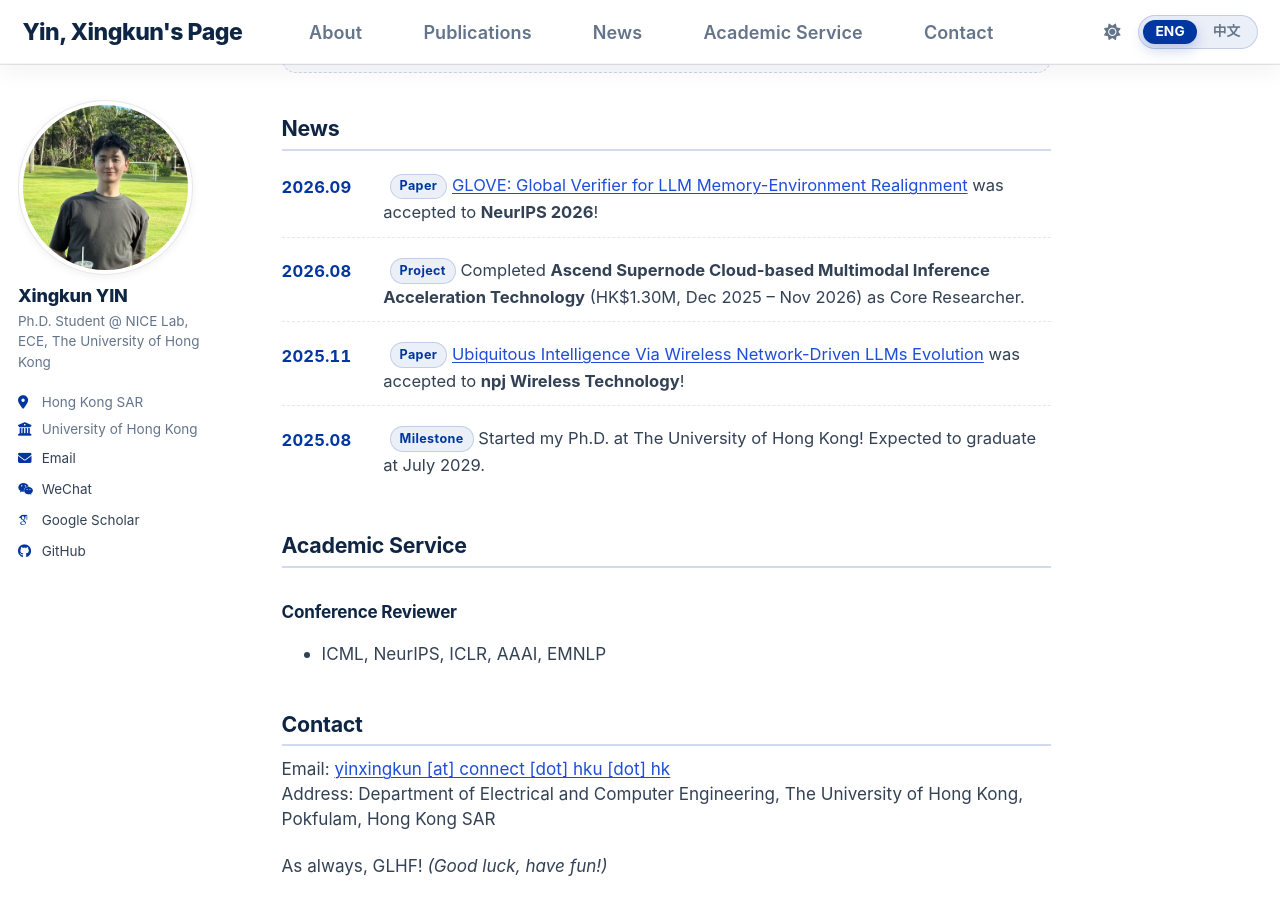
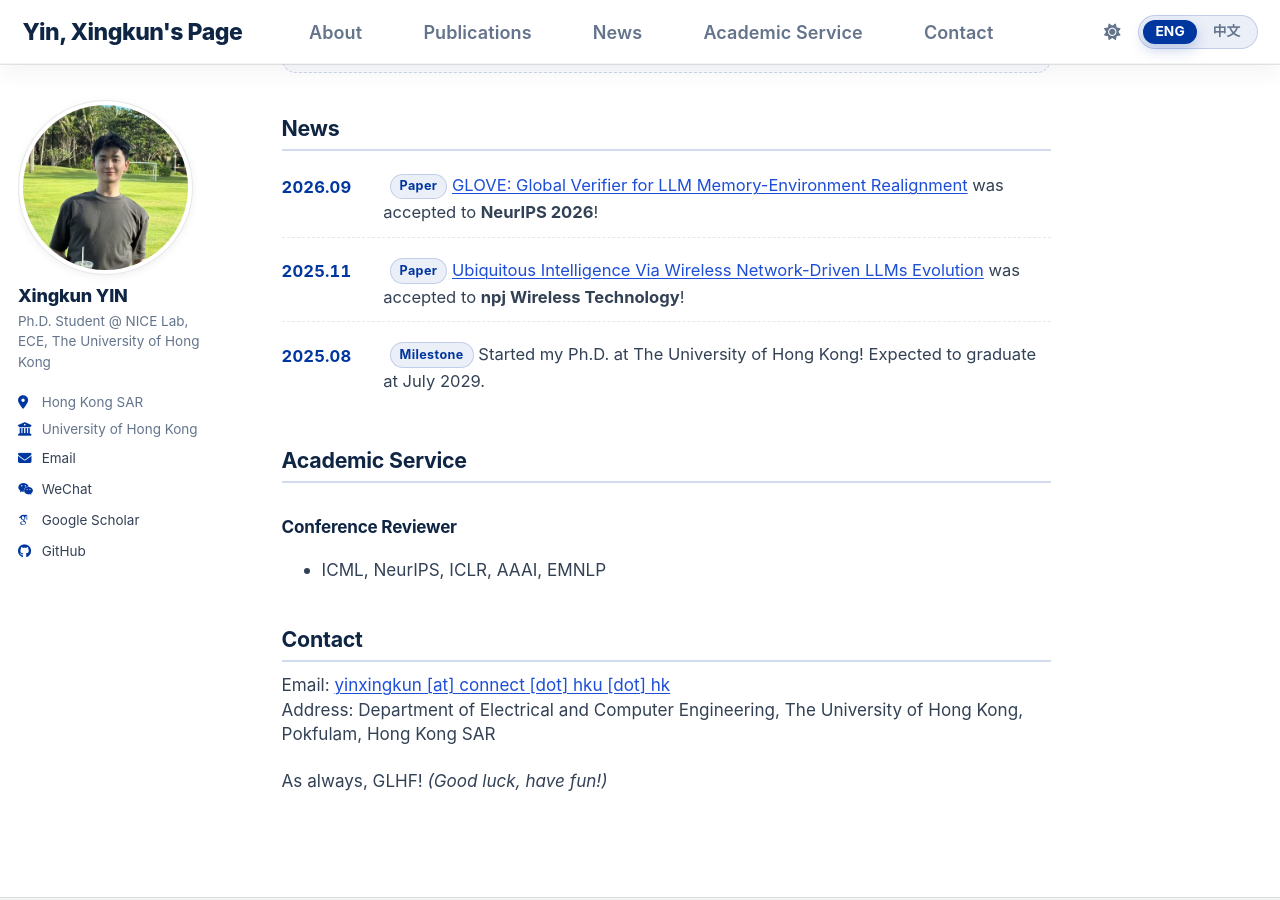
Before and after one commit to troyyxk/troyyxk.github.io, a Jekyll site: the page built from _pages/about.md, in a window 1280 px wide and 900 px high, scrolled down 3110 px. Built offline with Jekyll 4.4.1, drawn with Linux system fonts in a browser that asks for light colours; some web fonts are replaced; a script bundle is joined from its source files by our own code; library files that are not in the unit come from our copies; comment, search, counter and statistics services are not loaded.

Commit message:
Drop the Ascend project item from News

```diff
--- a/_pages/about.md
+++ b/_pages/about.md
@@ -85,13 +85,6 @@ redirect_from:
     </span>
   </li>
   <li>
-    <span class="news-list__date">2026.08</span>
-    <span class="news-list__text">
-      <span class="rs-tag"><span class="lang-en lang-inline">Project</span><span class="lang-zh lang-inline">项目</span></span>
-      <span class="lang-en lang-inline">Completed <strong>Ascend Supernode Cloud-based Multimodal Inference Acceleration Technology</strong> (HK$1.30M, Dec 2025 &ndash; Nov 2026) as Core Researcher.</span><span class="lang-zh lang-inline">作为核心研究员，完成<strong>昇腾超节点云端多模态推理加速技术</strong>项目（HK$1.30M，2025.12 – 2026.11）。</span>
-    </span>
-  </li>
-  <li>
     <span class="news-list__date">2025.11</span>
     <span class="news-list__text">
       <span class="rs-tag"><span class="lang-en lang-inline">Paper</span><span class="lang-zh lang-inline">论文</span></span>
```
